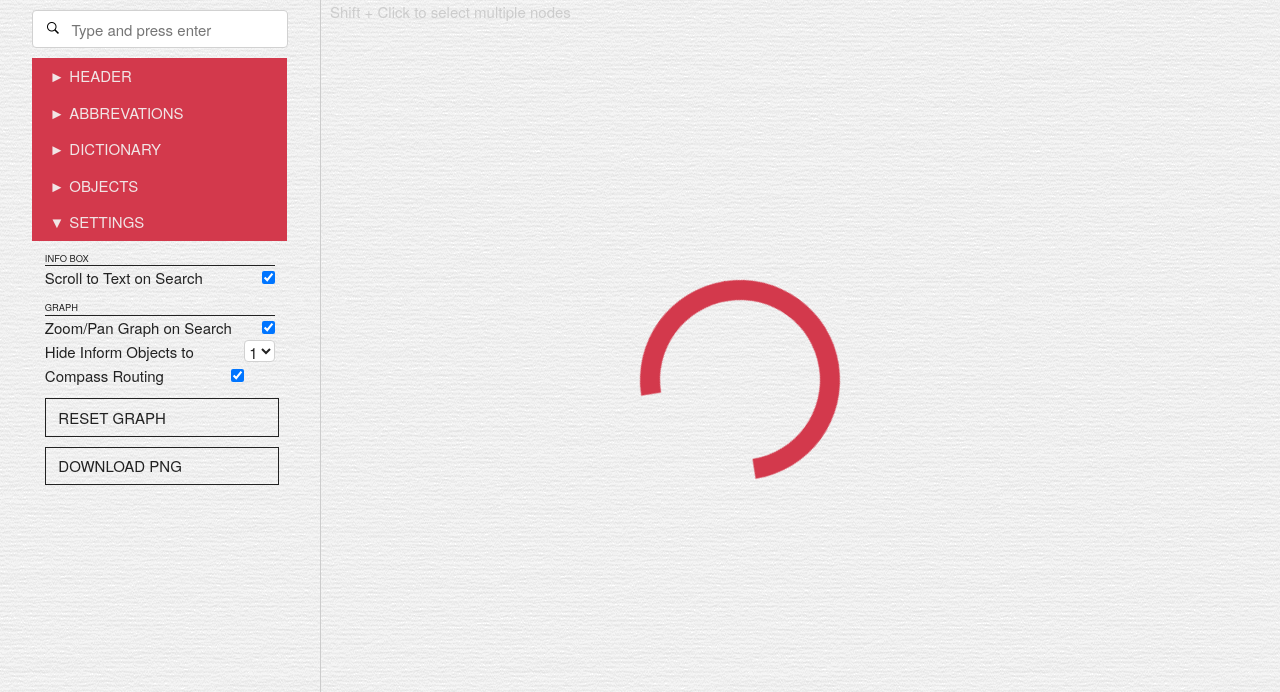
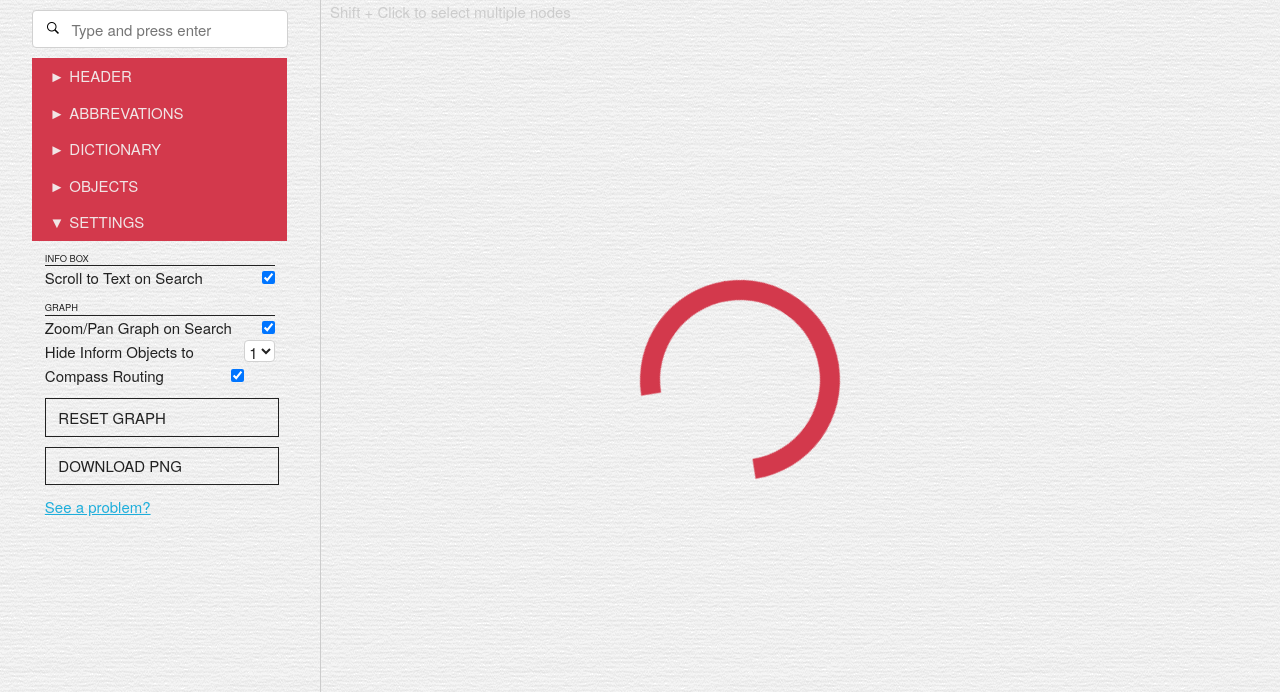
Before and after one commit to attilathedud/inform_mapper, a Flask app: template src/inform_mapper/templates/graph.html in a window 1280 px wide. Shown: the top 692 px of the page. Run offline with Flask 2, Linux system fonts and the light colour scheme; the template is opened without the code that fills it: most values are stand-ins (such as "Sample title", 1, 10 or a date in 2020); some libraries are stand-ins or nearby versions.

Commit message:
Adding a see a problem link on graph

```diff
--- a/src/inform_mapper/templates/graph.html
+++ b/src/inform_mapper/templates/graph.html
@@ -159,6 +159,9 @@
                 </label>
                 <div id="reset-graph" class="button">Reset Graph</div>
                 <div id="download-png" class="button">Download PNG</div>
+                <div>
+                    <a href="https://github.com/attilathedud/inform_mapper/issues">See a problem?</a>
+                </div>
                 <div>&nbsp;</div>
                 <div>&nbsp;</div>
             </div>
```
